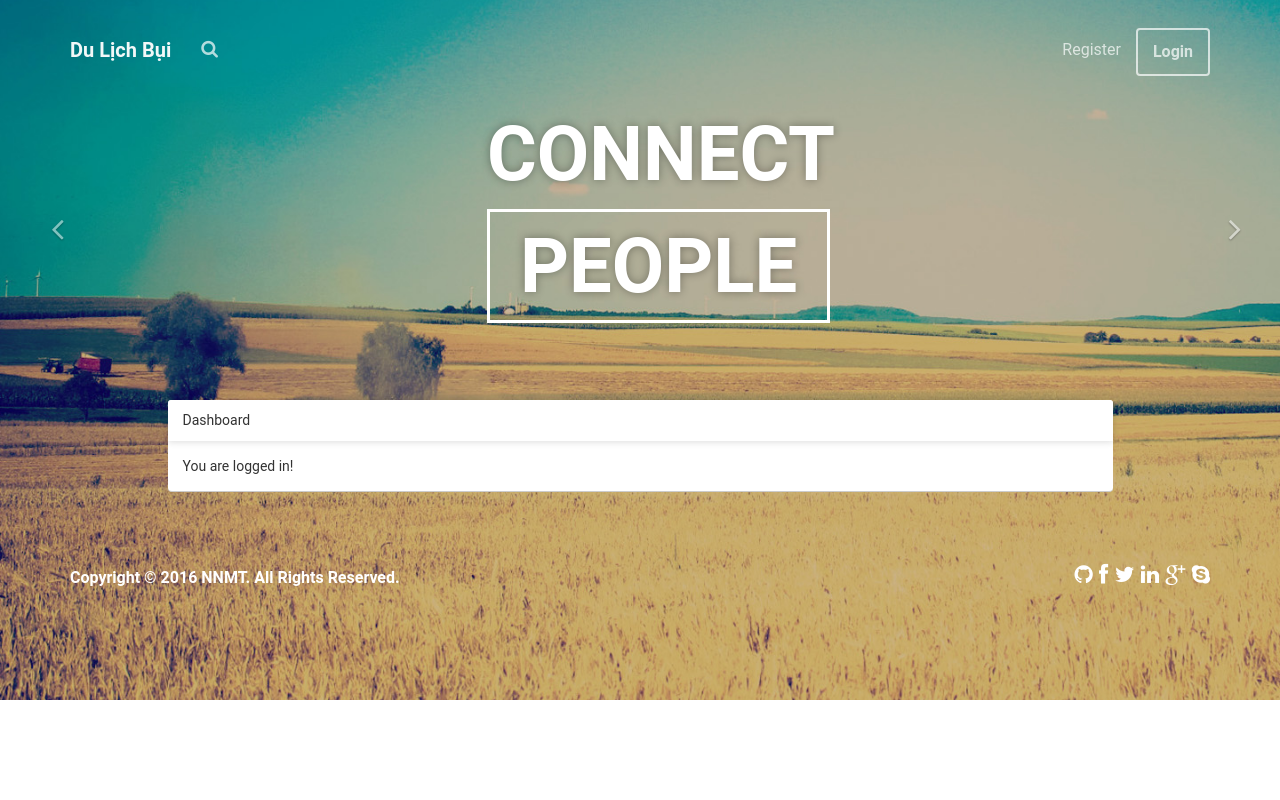
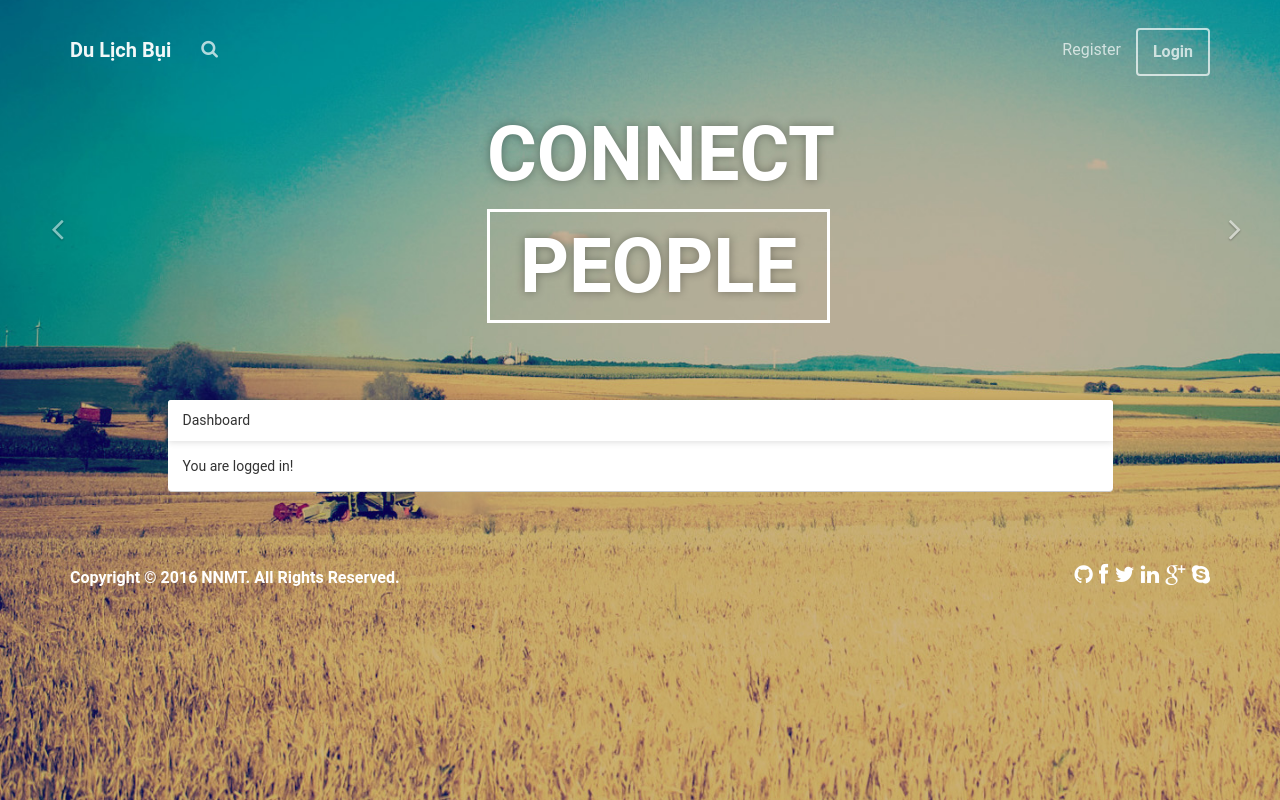
Before and after one commit to cpfriend1721994/dulichbui, a Laravel app: page / in a window 1280 px wide. Run offline with Laravel 8, Linux system fonts and the light colour scheme; settings files or empty folders that the repository lacks are supplied.

Commit message:
fix background

```diff
--- a/resources/views/layouts/app.blade.php
+++ b/resources/views/layouts/app.blade.php
@@ -38,8 +38,8 @@
 {{--  --}}
 
 <div id="navbar-full" class='blurred-container'>
-<div class="img-src" style="background-image: url('../assets/img/cover_4.jpg')"></div>
-  <div class='img-src blur' style="background-image: url('../assets/img/cover_4_blur.jpg')"></div>
+<div class="img-src" style="background-image: url('../assets/img/cover_4.jpg');height:100%;"></div>
+  <div class='img-src blur' style="background-image: url('../assets/img/cover_4_blur.jpg');height:100%;"></div>
     <div id="navbar">
     <!--
         navbar-default can be changed with navbar-ct-blue navbar-ct-azzure navbar-ct-red navbar-ct-green navbar-ct-orange
```
